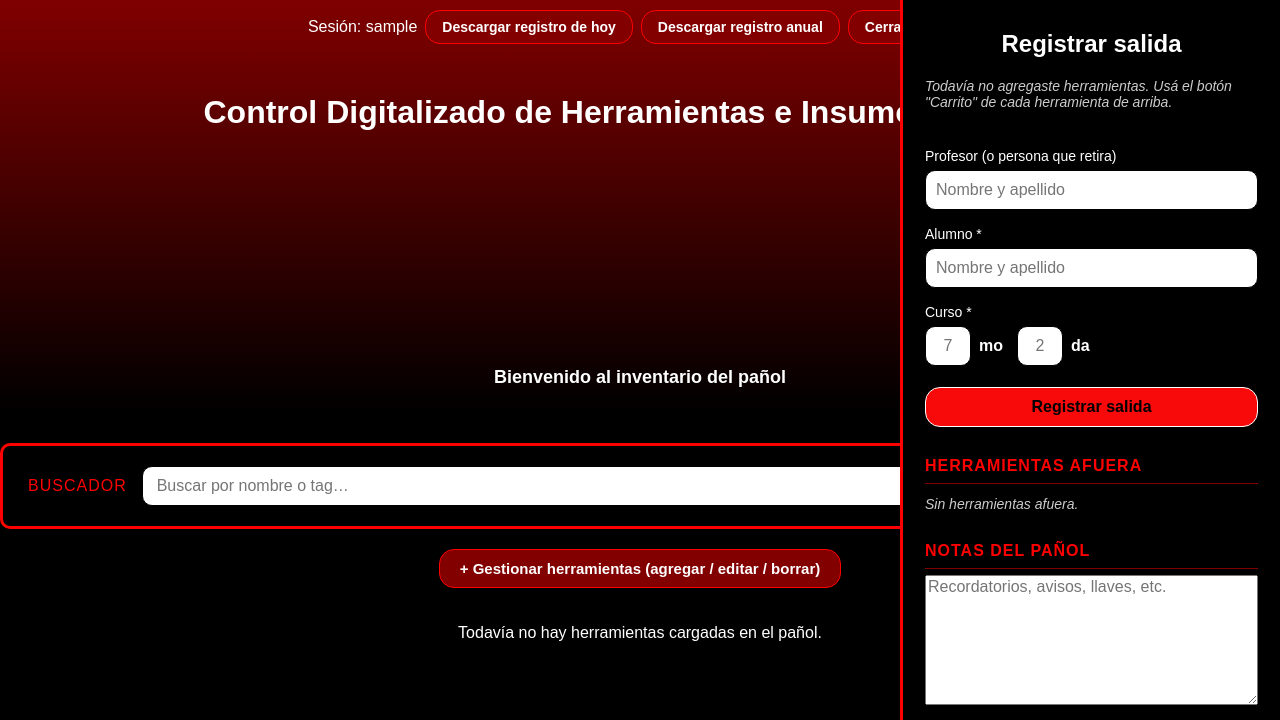
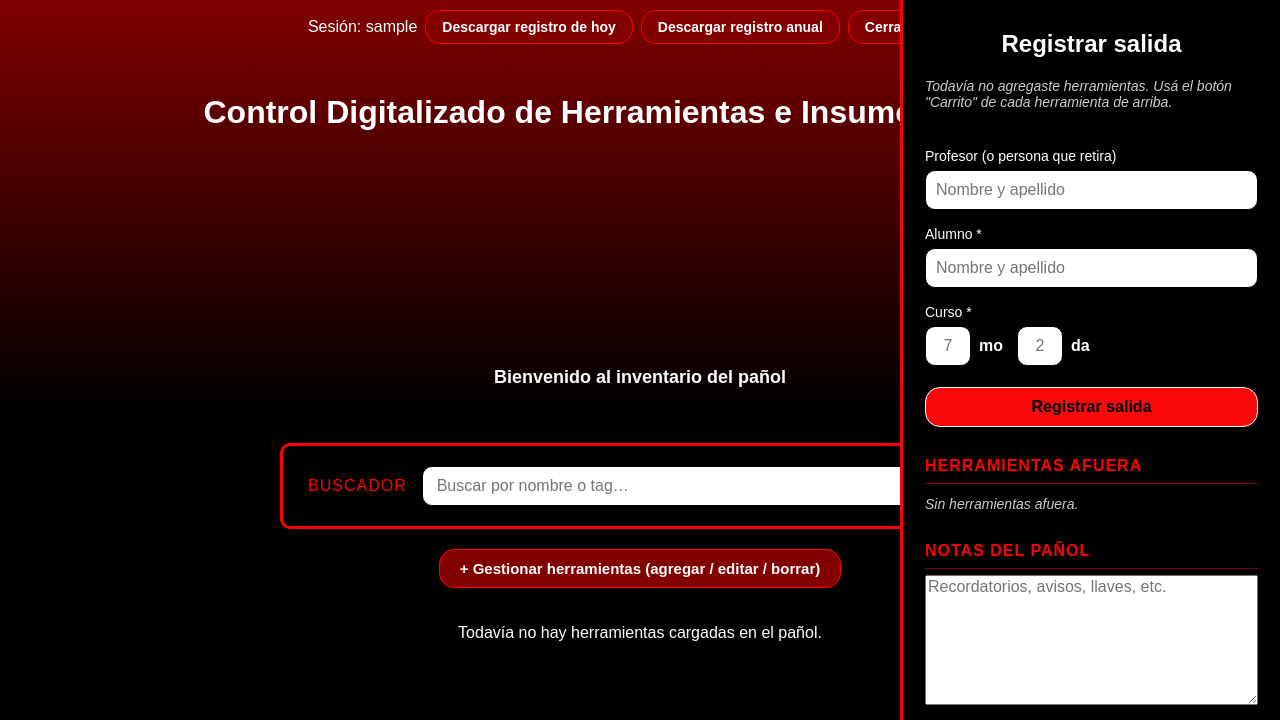
Before and after one commit to chiraaL/cdhi, a Flask app: page /index in a window 1280 px wide. Shown: the top 720 px of the page. Run offline with Flask 3, Linux system fonts and the light colour scheme; the visitor is signed in with stand-in values (Sample User, id 1); data that the repository does not hold is empty; parts of the project's set-up code (start-up, migrations or seed data) failed here and were passed over; some libraries are stand-ins or nearby versions.

Commit message:
Fix: buscador max-width 720px centrado (no edge-to-edge). Header align-items: center, header-acciones justify-content: center. Consistencia visual con footer.

```diff
--- a/static/css/index.css
+++ b/static/css/index.css
@@ -159,7 +159,7 @@ model-viewer {
    --------------------------------------------------------------------- */
 .buscador {
     width: 100%;
-    max-width: none;                /* sin límite: centra en todo el ancho disponible como footer */
+    max-width: 720px;               /* ancho máximo razonable, centrado con margin: auto */
     margin: 30px auto 20px;
     padding: 20px 25px;
     background-color: #000000;
```
